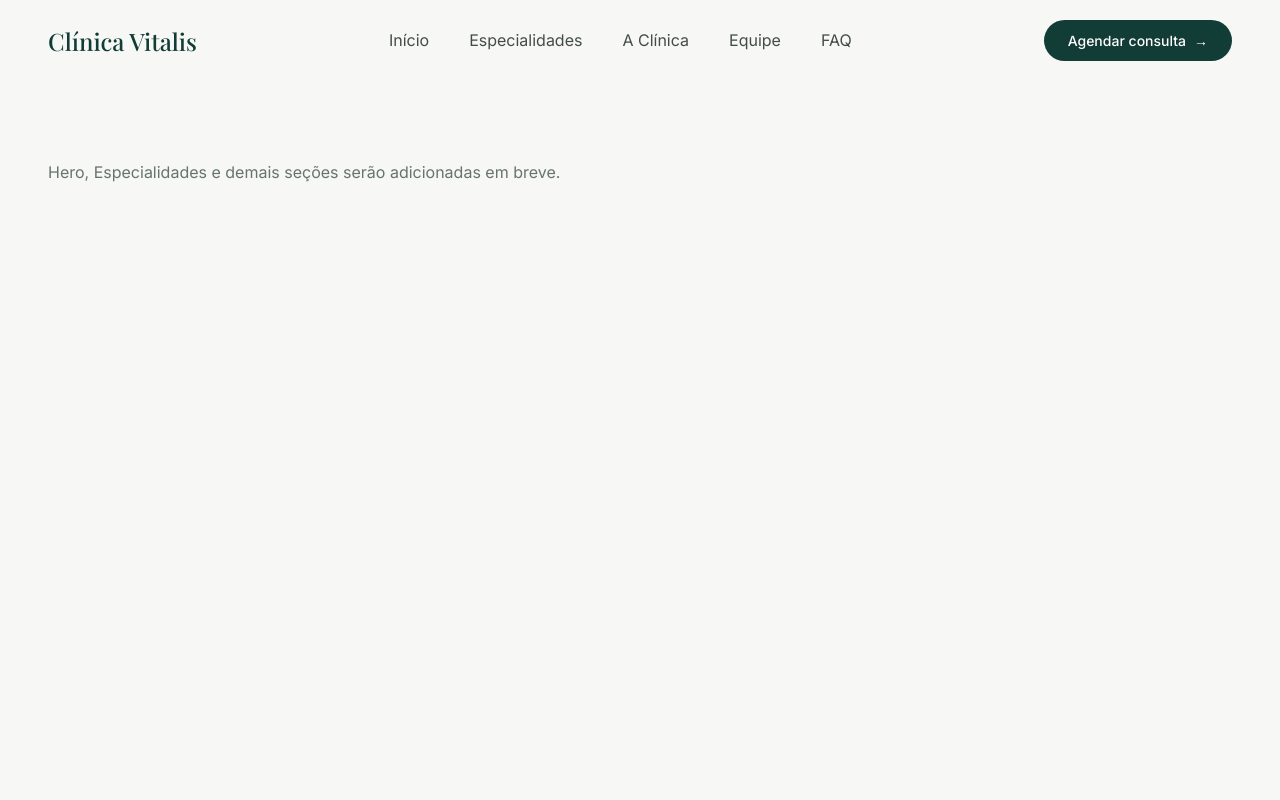
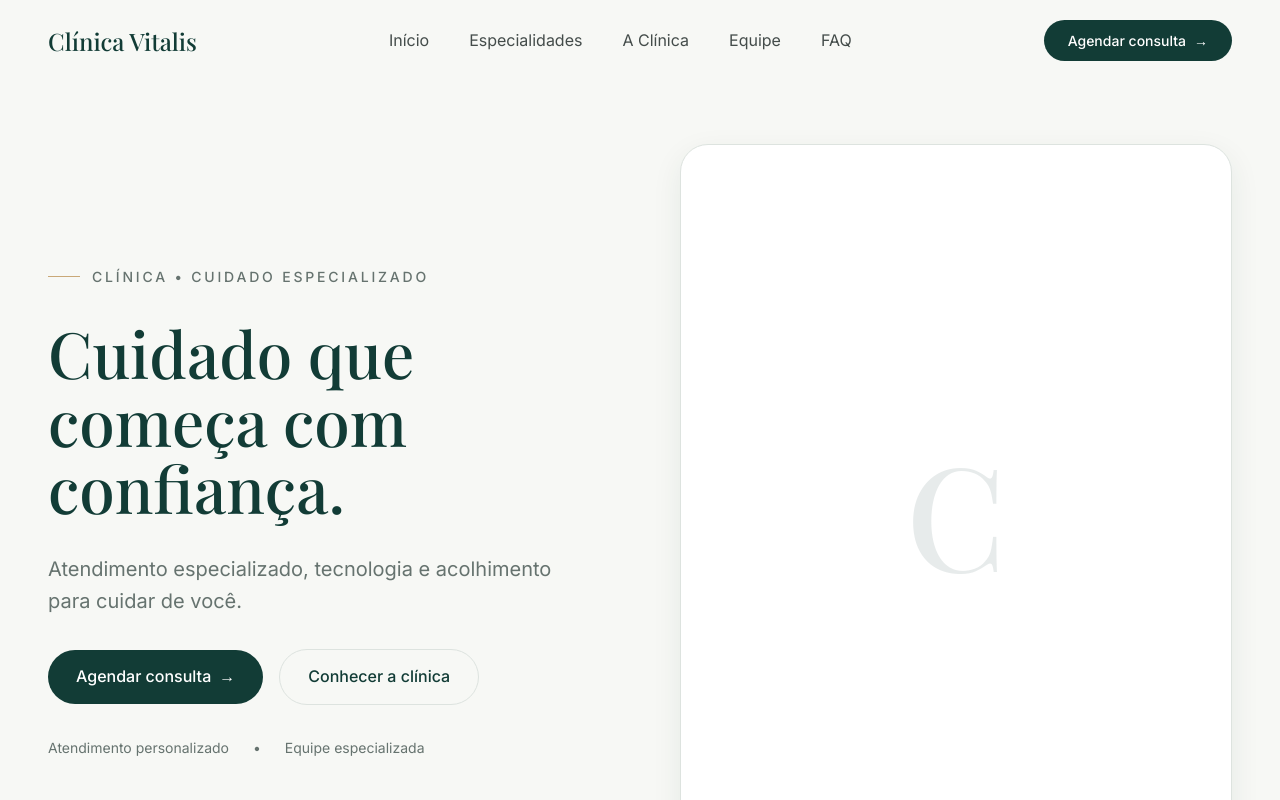
Before and after one commit to DevMakoo/Clinica-landpage, a Next.js app: page / in a window 1280 px wide. Shown: the top 800 px of the page. Built offline with nearby package versions, Linux system fonts and the light colour scheme.

Commit message:
feat: add clinic hero section

```diff
--- a/app/page.tsx
+++ b/app/page.tsx
@@ -1,12 +1,14 @@
 import { Navbar } from "@/components/clinic/Navbar";
+import { Hero } from "@/components/clinic/Hero";
 
 export default function Home() {
   return (
     <>
       <Navbar />
-      <main className="container section-y pt-32 md:pt-40">
-        <p className="text-body text-muted-foreground">
-          Hero, Especialidades e demais seções serão adicionadas em breve.
+      <main>
+        <Hero />
+        <p className="container section-y text-body text-muted-foreground">
+          Especialidades e demais seções serão adicionadas em breve.
         </p>
       </main>
     </>
--- /dev/null
+++ b/components/clinic/Hero.tsx
@@ -0,0 +1,133 @@
+"use client";
+
+import Link from "next/link";
+import { motion, MotionConfig, type Transition } from "motion/react";
+import { clinic } from "@/data/clinic";
+
+const EASE: Transition["ease"] = [0.16, 1, 0.3, 1];
+
+const whatsappHref = `https://wa.me/${clinic.whatsapp.replace(/\D/g, "")}`;
+
+export function Hero() {
+  return (
+    <MotionConfig reducedMotion="user">
+      <section
+        id="inicio"
+        aria-labelledby="hero-heading"
+        className="container grid gap-12 pt-28 pb-18 md:grid-cols-2 md:items-center md:gap-16 md:pt-36 md:pb-30 lg:gap-20"
+      >
+        <div className="flex flex-col items-start gap-6 md:gap-8">
+          <motion.span
+            initial={{ opacity: 0, y: 20 }}
+            animate={{
+              opacity: 1,
+              y: 0,
+              transition: { duration: 0.6, ease: EASE },
+            }}
+            className="flex items-center gap-3 text-small font-medium tracking-[0.2em] text-muted-foreground"
+          >
+            <span aria-hidden className="h-px w-8 bg-gold" />
+            CLÍNICA • CUIDADO ESPECIALIZADO
+          </motion.span>
+
+          <motion.h1
+            id="hero-heading"
+            initial={{ opacity: 0, y: 30 }}
+            animate={{
+              opacity: 1,
+              y: 0,
+              transition: { duration: 0.7, ease: EASE, delay: 0.1 },
+            }}
+            className="text-h1 text-primary"
+          >
+            Cuidado que começa com confiança.
+          </motion.h1>
+
+          <motion.p
+            initial={{ opacity: 0, y: 20 }}
+            animate={{
+              opacity: 1,
+              y: 0,
+              transition: { duration: 0.6, ease: EASE, delay: 0.2 },
+            }}
+            className="max-w-[520px] text-body-lg text-muted-foreground"
+          >
+            Atendimento especializado, tecnologia e acolhimento para cuidar de
+            você.
+          </motion.p>
+
+          <motion.div
+            initial={{ opacity: 0, y: 20 }}
+            animate={{
+              opacity: 1,
+              y: 0,
+              transition: { duration: 0.6, ease: EASE, delay: 0.3 },
+            }}
+            className="flex flex-wrap items-center gap-4"
+          >
+            <a
+              href={whatsappHref}
+              target="_blank"
+              rel="noopener noreferrer"
+              className="inline-flex items-center justify-center gap-2 whitespace-nowrap rounded-full bg-primary px-7 py-3.5 text-body font-medium text-primary-foreground transition-all duration-200 hover:-translate-y-0.5 hover:bg-primary-dark"
+            >
+              Agendar consulta <span aria-hidden>→</span>
+            </a>
+            <Link
+              href="#a-clinica"
+              className="inline-flex items-center justify-center gap-2 whitespace-nowrap rounded-full border border-border px-7 py-3.5 text-body font-medium text-primary transition-colors duration-200 hover:border-primary"
+            >
+              Conhecer a clínica
+            </Link>
+          </motion.div>
+
+          <motion.ul
+            initial={{ opacity: 0, y: 15 }}
+            animate={{
+              opacity: 1,
+              y: 0,
+              transition: { duration: 0.5, ease: EASE, delay: 0.4 },
+            }}
+            className="flex flex-wrap items-center gap-x-6 gap-y-2 text-small text-muted-foreground"
+          >
+            <li>Atendimento personalizado</li>
+            <li aria-hidden>•</li>
+            <li>Equipe especializada</li>
+          </motion.ul>
+        </div>
+
+        {/*
+          Placeholder da imagem principal do Hero.
+          Assim que houver uma fotografia real da clínica, substitua o
+          conteúdo interno deste bloco por um next/image apontando para
+          um arquivo em public/images/ (ex.: public/images/hero.jpg),
+          mantendo as classes de aspect ratio, radius e shadow abaixo.
+        */}
+        <motion.div
+          initial={{ opacity: 0, scale: 0.97 }}
+          animate={{
+            opacity: 1,
+            scale: 1,
+            transition: { duration: 0.8, ease: EASE, delay: 0.15 },
+          }}
+          whileHover={{
+            scale: 1.03,
+            transition: { duration: 0.4, ease: "easeOut" },
+          }}
+          role="img"
+          aria-label="Espaço reservado para fotografia da clínica"
+          className="relative aspect-[4/5] w-full overflow-hidden rounded-xl border border-border bg-surface shadow-soft md:aspect-[3/4]"
+        >
+          <div className="absolute inset-0 flex items-center justify-center">
+            <span
+              aria-hidden
+              className="font-heading text-[7rem] leading-none text-primary/10 md:text-[9rem]"
+            >
+              {clinic.name.charAt(0)}
+            </span>
+          </div>
+        </motion.div>
+      </section>
+    </MotionConfig>
+  );
+}
```
